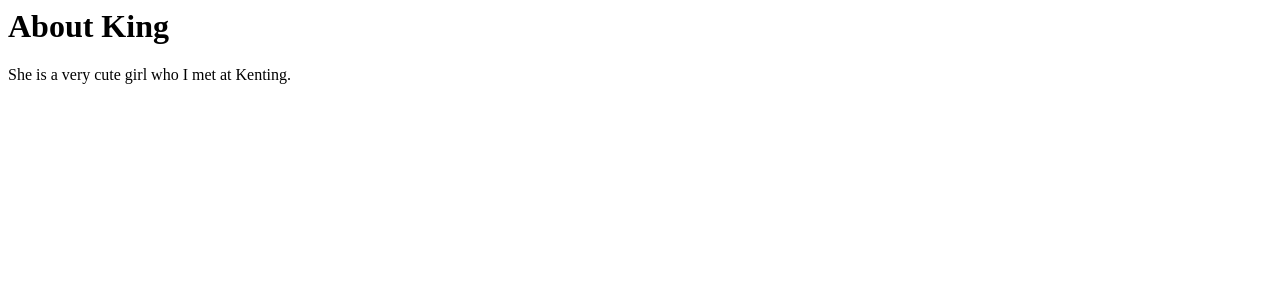
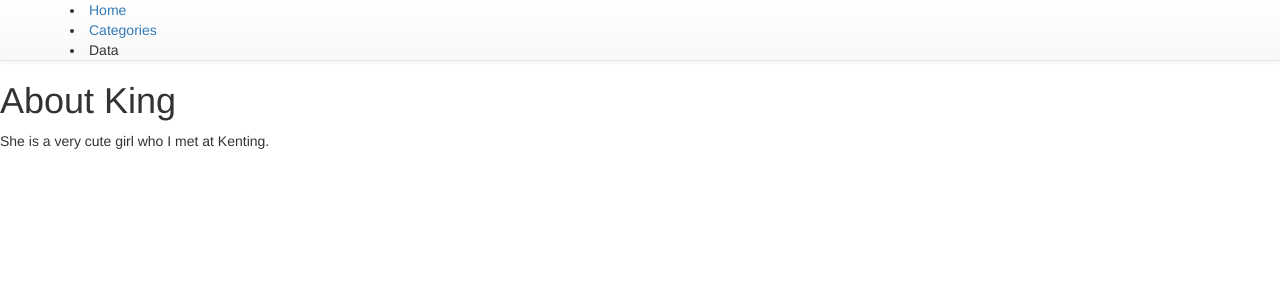
Before and after one commit to Narcissist1/myblog, a Django app: template templates/flatpages/default.html in a window 1280 px wide. Shown: the top 300 px of the page. Run offline with Django 3.2, Linux system fonts and the light colour scheme; the template is opened without the code that fills it: values that come from a table or form of the project are taken from there, others are empty; data comes from the database, SQL or seed files in the repository; parts of the project's set-up code (start-up, migrations or seed data) failed here and were passed over; some libraries are stand-ins or nearby versions.

Commit message:
add bootstrap features

```diff
--- a/myblog/settings.py
+++ b/myblog/settings.py
@@ -87,5 +87,6 @@ USE_TZ = True
 
 # Static files (CSS, JavaScript, Images)
 # https://docs.djangoproject.com/en/1.7/howto/static-files/
-
+STATICFILES_DIRS = ("/Users/Mr_ren/Documents/djcode/myblog/static",)
 STATIC_URL = '/static/'
+# STATIC_ROOT = ("/Users/Mr_ren/Documents/djcode/myblog/static")
--- a/templates/header.html
+++ b/templates/header.html
@@ -1,5 +1,17 @@
-<html>
+<!DOCTYPE html>
+<html lang="en">
     <head>
-        <title>My Django Blog</title>
+    	{% load staticfiles %}
+    	<link rel="stylesheet" type="text/css" href="{% static "css/bootstrap.min.css" %}"/>
+		<link rel="stylesheet" type="text/css" href="{% static "css/bootstrap-theme.min.css" %}"/>
+		<script type="text/javascript" src="{% static "js/bootstrap.min.js" %}"></script>
+		 <title>My Django Blog</title>
     </head>
     <body>
+<nav class="navbar navbar-default navbar-static-top">
+  <div class="container">
+  	<li><a href="/">Home</a></li>
+  <li><a href="/categories/">Categories</a></li>
+  <li class="active">Data</li>
+  </div>
+</nav>
--- a/templates/posts.html
+++ b/templates/posts.html
@@ -1,14 +1,18 @@
 {% include 'header.html' %}
         {% load comments %}
         {% if posts %}
+        <div class="container-fluid">
+                <div class="row">
         {% for post in posts %}
-        <h1><a href="{{ post.get_absolute_url }}">{{ post.title }}</a></h1>
+                <h1><a href="{{ post.get_absolute_url }}"><strong>{{ post.title }}</strong></a></h1>
                 <h3>By {{post.author.first_name}} {{post.author.last_name}}</h3>
                 <h3>{{ post.pub_date }}</h3>
                 {{ post.text }}
                 {% get_comment_count for post as comment_count %}
                 <h3>Comments: {{ comment_count }}</h3>
                 {% endfor %}
+        </div>
+        </div>
         <br />
         {% if page.has_previous %}
         <a href="/{{ page.previous_page_number }}/">Previous Page</a>
```
Also changed, not shown: 2 other files. Lines whose indentation alone changed are shown as unchanged.
